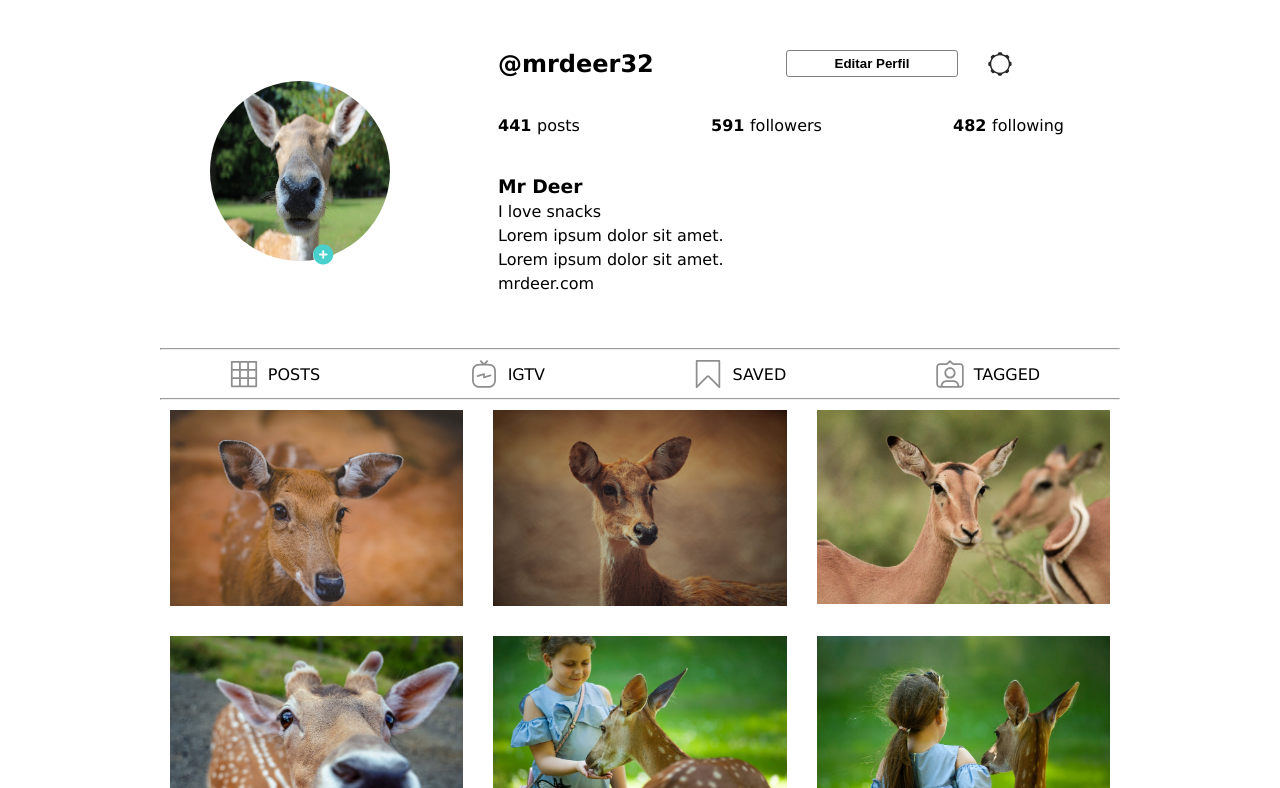
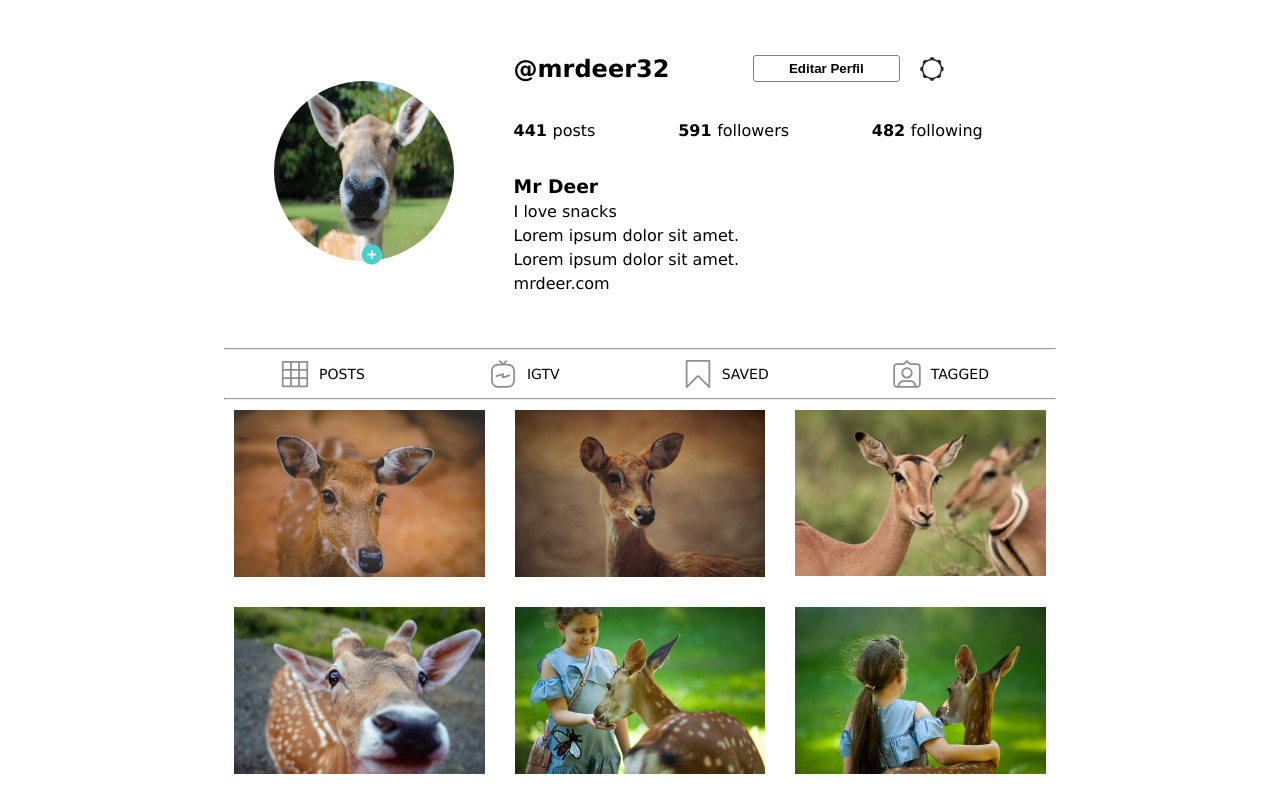
Before and after one commit to oriananohemi/instagram, a plain HTML site: page index.html in a window 1280 px wide. Shown: the part 60-848 px from the top of the page. Drawn offline with Linux system fonts and the light colour scheme.

Commit message:
Cambiar tamano de contenedor para desktop, tamano de letra

```diff
--- a/style/style.css
+++ b/style/style.css
@@ -220,6 +220,7 @@ body {
 
   .buttons-name {
     display: flex;
+    font-size: 14px;
   }
 
   .img-collection {
@@ -229,14 +230,11 @@ body {
 
 @media (min-width: 900px) {
   .container {
-    width: 75%;
+    width: 65%;
   }
 
   .img-profile {
     height: 180px;
     width: 180px;
   }
-  .profile {
-    gap: 30px;
-  }
 }
```
